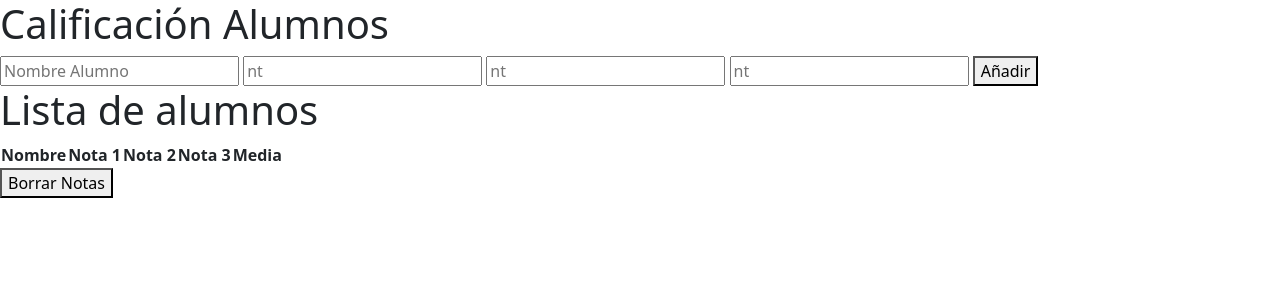
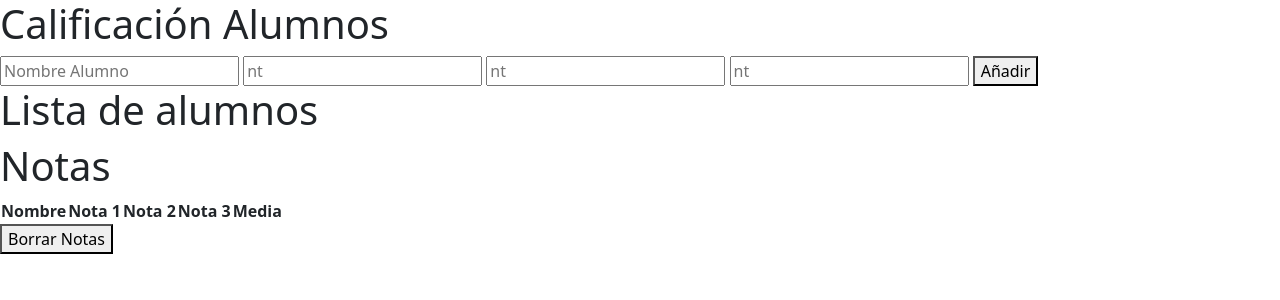
Before and after one commit to esther251106/DWES26-27, a PHP site: page /calificaciones.php in a window 1280 px wide. Shown: the top 300 px of the page. Run offline with PHP 8.4, Linux system fonts and the light colour scheme; lists and menus that the app fills with data are empty.

Commit message:
correccion

```diff
--- a/ejerciciosClase/cookies/calificaciones/calificaciones.php
+++ b/ejerciciosClase/cookies/calificaciones/calificaciones.php
@@ -26,6 +26,7 @@ session_start();
         <button type="submit">Añadir</button>
     </form>
     <h1>Lista de alumnos</h1>
+    <h1>Notas</h1>
     <table>
         <thead>
             <tr>
```
